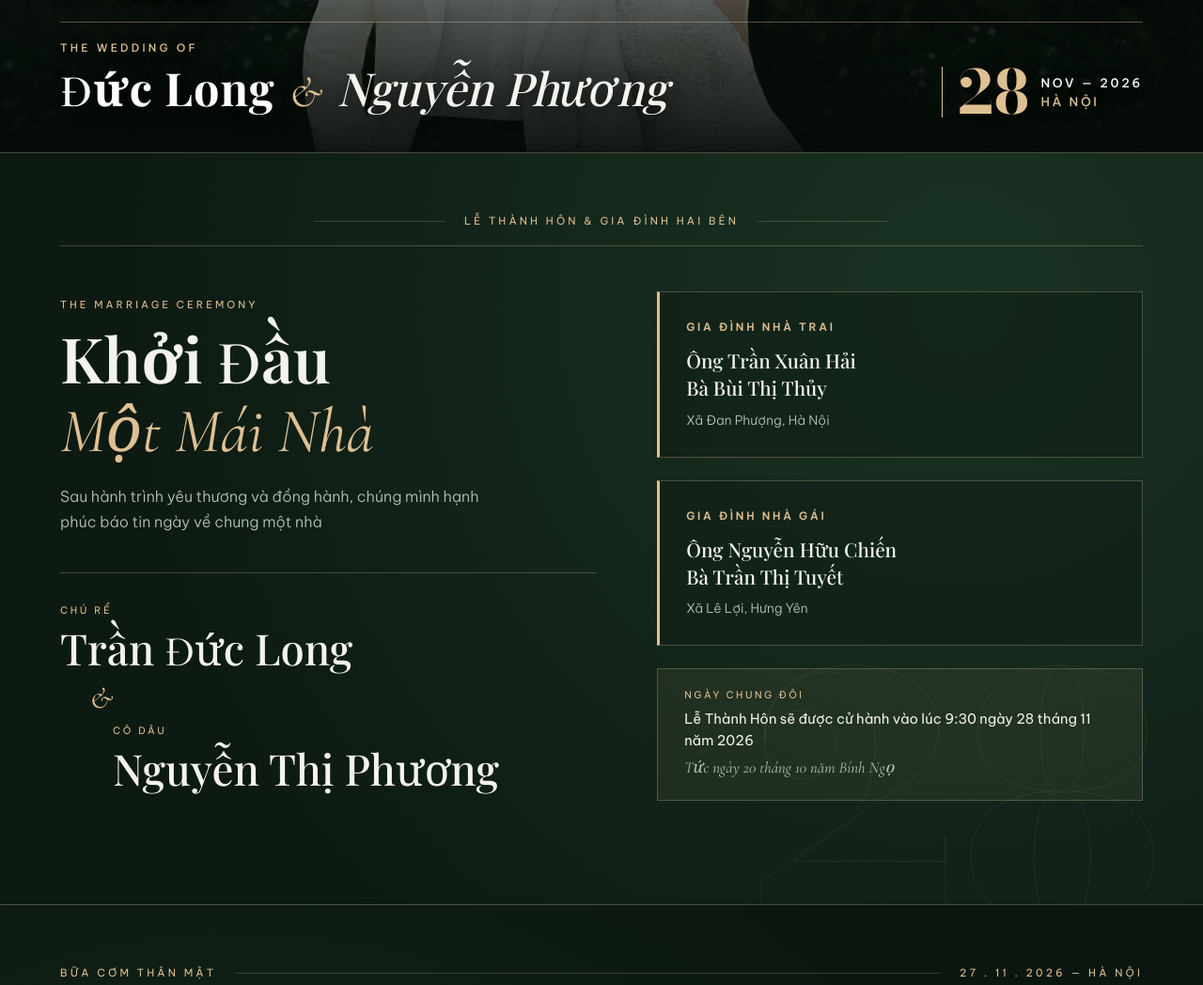
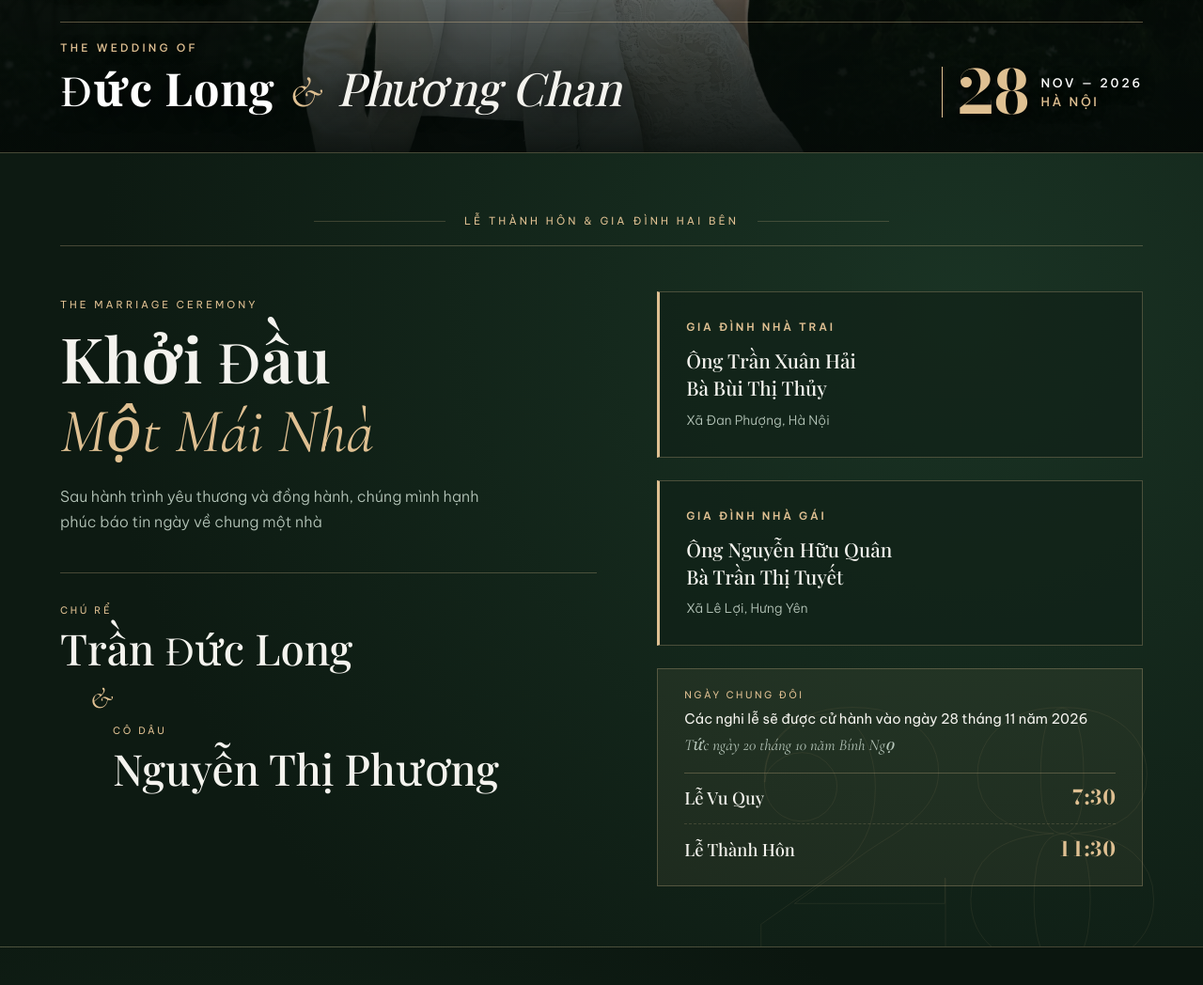
Before and after one commit to duclong1311/online-wedding-invitation-card, a plain HTML site: page index.html in a window 1280 px wide. Shown: the part 638-1686 px from the top of the page at 94% size. Drawn offline with nearby package versions, Linux system fonts and the light colour scheme; no server answers; a web font is replaced by a local one.

Commit message:
Rename bride display name, update bride's father, add ceremony schedule
- Bride display name: "Phương Chan"; bride's father: "Ông Nguyễn Hữu Quân"
- Ceremony bar lists Lễ Vu Quy 7:30 and Lễ Thành Hôn 11:30 (28/11/2026)

Co-Authored-By: Claude Opus 5.5 <noreply@anthropic.com>

```diff
--- a/app.js
+++ b/app.js
@@ -57,6 +57,20 @@
       setTxt("bride-address", couple.bride.address);
       setTxt("ceremony-time-note", couple.ceremonyTime);
       setTxt("ceremony-lunar-note", couple.ceremonyLunar);
+
+      const scheduleEl = document.getElementById("ceremony-schedule");
+      if (scheduleEl && Array.isArray(couple.ceremonySchedule)) {
+        scheduleEl.innerHTML = "";
+        couple.ceremonySchedule.forEach((item) => {
+          const li = document.createElement("li");
+          const name = document.createElement("span");
+          name.textContent = item.name;
+          const time = document.createElement("strong");
+          time.textContent = item.time;
+          li.append(name, time);
+          scheduleEl.appendChild(li);
+        });
+      }
 
       const brideVenue = couple.bride.venue;
       if (brideVenue) {
--- a/config.js
+++ b/config.js
@@ -21,7 +21,7 @@ window.WEDDING_CONFIG = {
 
     bottomLeftLabel: "THE WEDDING OF",
     groomDisplay: "Đức Long",
-    brideDisplay: "Nguyễn Phương",
+    brideDisplay: "Phương Chan",
     heroDay: "28",
     heroMonthShortEn: "NOV",
     heroYear: "2026",
@@ -39,10 +39,10 @@ window.WEDDING_CONFIG = {
       address: "Xã Đan Phượng, Hà Nội"
     },
     bride: {
-      shortName: "Nguyễn Phương",
+      shortName: "Phương Chan",
       fullName: "Nguyễn Thị Phương",
       roleLabel: "CÔ DÂU",
-      father: "Ông Nguyễn Hữu Chiến",
+      father: "Ông Nguyễn Hữu Quân",
       mother: "Bà Trần Thị Tuyết",
       address: "Xã Lê Lợi, Hưng Yên",
       // Tư gia nhà gái — hiển thị trong box Địa điểm tổ chức (Page 3), dưới tư gia nhà trai
@@ -53,7 +53,11 @@ window.WEDDING_CONFIG = {
       }
     },
     announcementText: "Sau hành trình yêu thương và đồng hành, chúng mình hạnh phúc báo tin ngày về chung một nhà",
-    ceremonyTime: "Lễ Thành Hôn sẽ được cử hành vào lúc 9:30 ngày 28 tháng 11 năm 2026",
+    ceremonyTime: "Các nghi lễ sẽ được cử hành vào ngày 28 tháng 11 năm 2026",
+    ceremonySchedule: [
+      { name: "Lễ Vu Quy", time: "7:30" },
+      { name: "Lễ Thành Hôn", time: "11:30" }
+    ],
     ceremonyLunar: "Tức ngày 20 tháng 10 năm Bính Ngọ"
   },
 
--- a/index.html
+++ b/index.html
@@ -3,7 +3,7 @@
 <head>
   <meta charset="UTF-8" />
   <meta name="viewport" content="width=device-width, initial-scale=1.0, viewport-fit=cover" />
-  <title>Wedding Invitation | Đức Long &amp; Nguyễn Phương</title>
+  <title>Wedding Invitation | Đức Long &amp; Phương Chan</title>
   <meta name="description" content="Thiệp mời cưới online Trần Đức Long & Nguyễn Thị Phương — 28.11.2026." />
 
   <!-- Google Fonts: Playfair Display (100% Tiếng Việt), Cormorant Garamond, Be Vietnam Pro & Bodoni Moda -->
@@ -32,7 +32,7 @@
     <!-- ======================================================================
          PAGE 1: TRANG BÌA TẠP CHÍ (ASYMMETRIC EDITORIAL & TEXT BEHIND SUBJECT)
          ====================================================================== -->
-    <section class="mag-page page-cover" id="page-1" aria-label="Trang bìa thiệp cưới Đức Long & Nguyễn Phương">
+    <section class="mag-page page-cover" id="page-1" aria-label="Trang bìa thiệp cưới Đức Long & Phương Chan">
       <div class="cover-stage">
 
         <!-- LỚP 1 (z-index: 1): Ảnh nền gốc -->
@@ -44,7 +44,7 @@
             <img
               id="hero-bg-img"
               src="assets/images/hero/hero_mobile_bg.jpg"
-              alt="Đức Long & Nguyễn Phương — The Wedding Invitation"
+              alt="Đức Long & Phương Chan — The Wedding Invitation"
               fetchpriority="high"
             />
           </picture>
@@ -113,7 +113,7 @@
               <h1 class="lockup-names-clean">
                 <strong id="hero-groom-display">Đức Long</strong>
                 <em class="amp">&amp;</em>
-                <em id="hero-bride-display">Nguyễn Phương</em>
+                <em id="hero-bride-display">Phương Chan</em>
               </h1>
             </div>
 
@@ -137,7 +137,7 @@
       <div class="spread-watermark" aria-hidden="true">28</div>
 
       <div class="spread-container reveal-on-scroll">
-        <!-- Header đầu Page 2: Đã bỏ lặp tên Đức Long & Nguyễn Phương -->
+        <!-- Header đầu Page 2: Đã bỏ lặp tên Đức Long & Phương Chan -->
         <header class="spread-RunningHeader spread-RunningHeader--centered">
           <span class="header-rule"></span>
           <span>LỄ THÀNH HÔN &amp; GIA ĐÌNH HAI BÊN</span>
@@ -183,7 +183,7 @@
                 <div class="family-box-head">
                   <span class="family-side-title">GIA ĐÌNH NHÀ GÁI</span>
                 </div>
-                <p class="family-parent" id="bride-father">Ông Nguyễn Hữu Chiến</p>
+                <p class="family-parent" id="bride-father">Ông Nguyễn Hữu Quân</p>
                 <p class="family-parent" id="bride-mother">Bà Trần Thị Tuyết</p>
                 <p class="family-addr" id="bride-address">Xã Lê Lợi, Hưng Yên</p>
               </div>
@@ -192,11 +192,15 @@
             <div class="editorial-ceremony-bar">
               <span class="ceremony-bar-label">NGÀY CHUNG ĐÔI</span>
               <p class="ceremony-bar-time" id="ceremony-time-note">
-                Lễ Thành Hôn sẽ được cử hành vào lúc 9:30 ngày 28 tháng 11 năm 2026
+                Các nghi lễ sẽ được cử hành vào ngày 28 tháng 11 năm 2026
               </p>
               <p class="ceremony-bar-lunar" id="ceremony-lunar-note">
                 Tức ngày 20 tháng 10 năm Bính Ngọ
               </p>
+              <ul class="ceremony-schedule" id="ceremony-schedule">
+                <li><span>Lễ Vu Quy</span><strong>7:30</strong></li>
+                <li><span>Lễ Thành Hôn</span><strong>11:30</strong></li>
+              </ul>
             </div>
 
           </div>
@@ -452,12 +456,12 @@
                 class="wish-textarea"
                 rows="4"
                 maxlength="220"
-                placeholder="Viết đôi dòng lưu bút gửi tới Đức Long &amp; Nguyễn Phương..."
+                placeholder="Viết đôi dòng lưu bút gửi tới Đức Long &amp; Phương Chan..."
                 required
               ></textarea>
 
               <div class="wish-quick-chips" aria-label="Gợi ý nhanh">
-                <button type="button" class="wish-chip" data-wish="Chúc Đức Long &amp; Nguyễn Phương trăm năm hạnh phúc, trọn đời bình yên bên nhau!">
+                <button type="button" class="wish-chip" data-wish="Chúc Đức Long &amp; Phương Chan trăm năm hạnh phúc, trọn đời bình yên bên nhau!">
                   + Trăm năm hạnh phúc
                 </button>
                 <button type="button" class="wish-chip" data-wish="Chúc hai bạn mãi giữ lửa yêu thương ngọt ngào như ngày đầu và sớm đón thiên thần nhỏ!">
@@ -592,17 +596,17 @@
                 <img
                   id="gift-qr-img"
                   src="assets/images/qr-code/qr-mung-cuoi.svg"
-                  alt="Mã QR mừng cưới Đức Long &amp; Nguyễn Phương"
+                  alt="Mã QR mừng cưới Đức Long &amp; Phương Chan"
                   width="450"
                   height="450"
                   loading="lazy"
                 />
               </div>
-              <span class="gift-qr-caption">Đức Long <em>&amp;</em> Nguyễn Phương</span>
+              <span class="gift-qr-caption">Đức Long <em>&amp;</em> Phương Chan</span>
             </div>
             <figcaption class="gift-qr-hint">
               Mở ứng dụng ngân hàng và quét mã
-              <a id="gift-qr-download" href="assets/images/qr-code/qr-mung-cuoi.png" download="QR-mung-cuoi-Duc-Long-Nguyen-Phuong.png">Lưu ảnh QR</a>
+              <a id="gift-qr-download" href="assets/images/qr-code/qr-mung-cuoi.png" download="QR-mung-cuoi-Duc-Long-Phuong-Chan.png">Lưu ảnh QR</a>
             </figcaption>
           </figure>
         </div>
--- a/styles.css
+++ b/styles.css
@@ -684,6 +684,41 @@ img {
   font-style: italic;
   font-size: 1.05rem;
   color: var(--bot-sage-muted);
+}
+
+/* Lịch các nghi lễ: Lễ Vu Quy / Lễ Thành Hôn */
+.ceremony-schedule {
+  list-style: none;
+  margin-top: 0.9rem;
+  border-top: 1px solid var(--bot-rule);
+}
+
+.ceremony-schedule li {
+  display: flex;
+  justify-content: space-between;
+  align-items: baseline;
+  gap: 1rem;
+  padding: 0.6rem 0;
+  border-bottom: 1px dashed rgba(223, 192, 146, 0.18);
+}
+
+.ceremony-schedule li:last-child {
+  border-bottom: none;
+  padding-bottom: 0;
+}
+
+.ceremony-schedule span {
+  font-family: var(--font-vn-serif);
+  font-size: 1.15rem;
+  color: var(--bot-ivory);
+}
+
+.ceremony-schedule strong {
+  font-family: var(--font-masthead);
+  font-size: 1.35rem;
+  font-weight: 700;
+  color: var(--bot-gold);
+  font-variant-numeric: tabular-nums;
 }
 
 .reception-editorial-layout {
```
